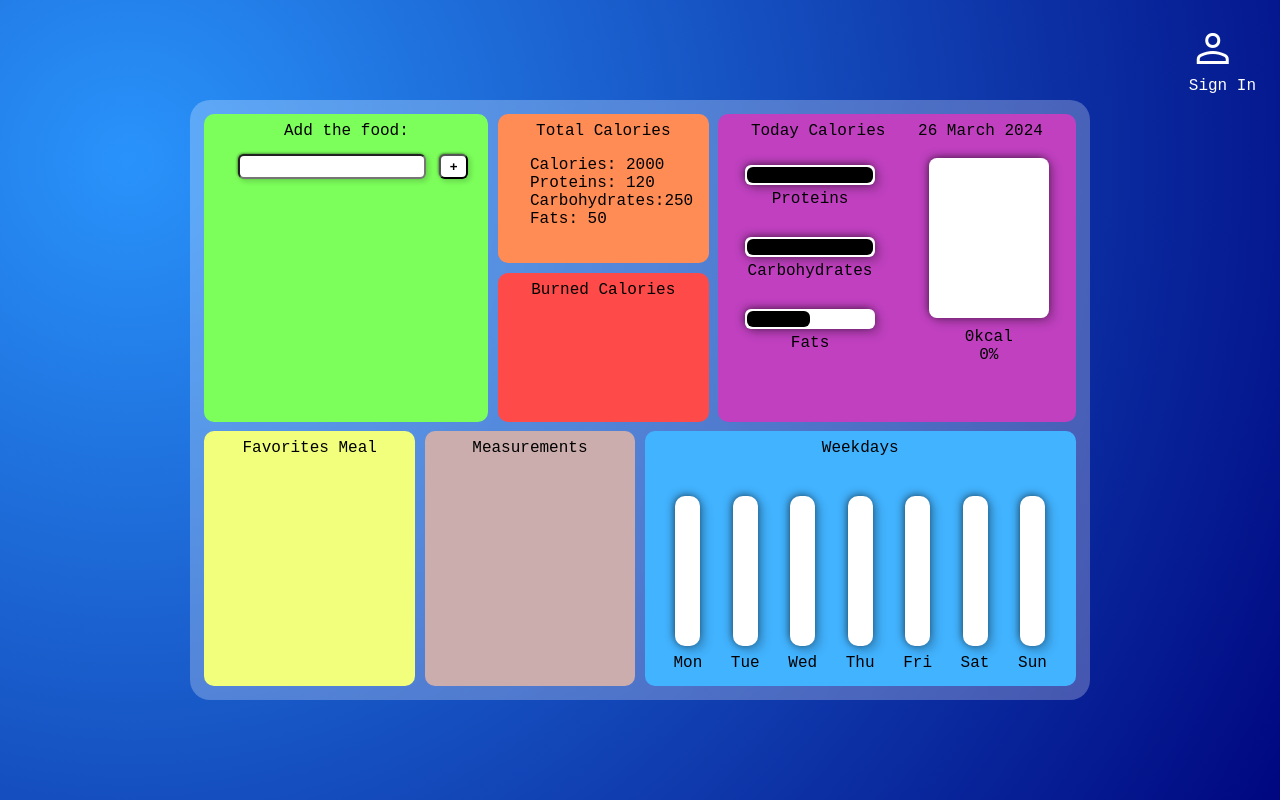
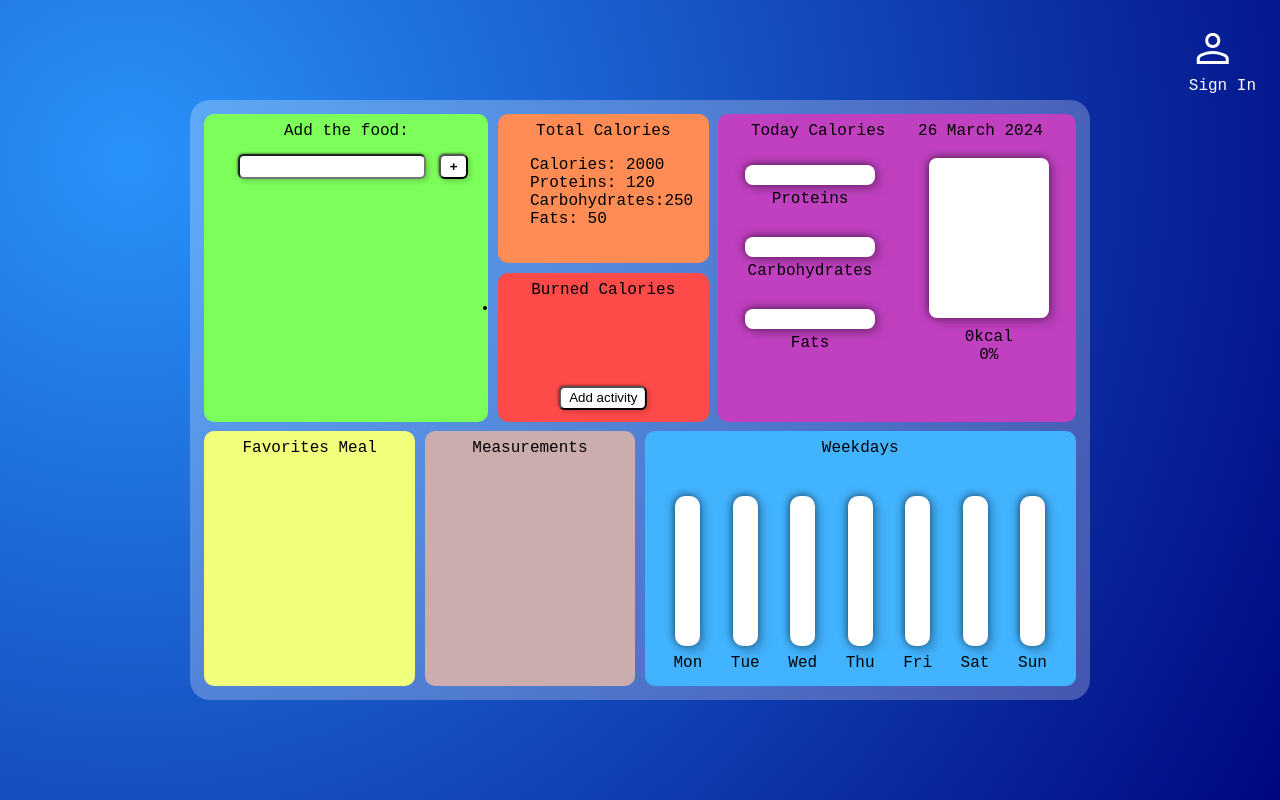
Before and after one commit to bartusrm7/fit-world, a React (Vite) app in the folder fit-world-frontend/: page / in a window 1280 px wide. Built offline with nearby package versions, Linux system fonts and the light colour scheme; a web font is replaced by a local one.

Commit message:
added marconutients progress to our paneles in main container

```diff
--- a/fit-world-frontend/src/MainContainer.jsx
+++ b/fit-world-frontend/src/MainContainer.jsx
@@ -15,14 +15,35 @@ function MainContainer() {
 		carbs: 250,
 		fats: 50,
 	});
+	const initialProteinsValue = 120;
+	const initialCarbsValue = 250;
+	const initialFatsValue = 50;
+	const percentCaloriesConsumed = Math.round((caloriesConsumed / caloriesNeeded) * 100);
+	function updateMarcoNutrients(addedCalories) {
+		const { proteins, carbs, fats } = macroNutrientsMax;
 
-	function updateMarcoNutrients(addedCalories) {
-		// const addedProteins =
-		// const addedCarbs =
-		// const addedFats =
+		const proteinsRatio = proteins / caloriesNeeded;
+		const carbsRatio = carbs / caloriesNeeded;
+		const fatsRatio = fats / caloriesNeeded;
+
+		const addedProteins = proteinsRatio * addedCalories;
+		const addedCarbs = carbsRatio * addedCalories;
+		const addedFats = fatsRatio * addedCalories;
+
+		setBasicMacroAmount(prevState => ({
+			...prevState,
+			proteins: prevState.proteins + addedProteins,
+			carbs: prevState.carbs + addedCarbs,
+			fats: prevState.fats + addedFats,
+		}));
+
+		setMacroNutrientsMax(prevState => ({
+			...prevState,
+			proteins: Math.round(prevState.proteins + addedProteins),
+			carbs: Math.round(prevState.carbs + addedCarbs),
+			fats: Math.round(prevState.fats + addedFats),
+		}));
 	}
-
-	const percentCaloriesConsumed = Math.round((caloriesConsumed / caloriesNeeded) * 100);
 	function calculateProgress() {
 		return (caloriesConsumed / caloriesNeeded) * 100;
 	}
@@ -43,6 +64,7 @@ function MainContainer() {
 			setFood([...food, data[0]]);
 			setFoodInput("");
 
+			updateMarcoNutrients(addedCalories);
 			setCaloriesConsumed(caloriesConsumed + addedCalories);
 		} catch (error) {
 			console.error("Error searching the food:", error);
@@ -110,13 +132,13 @@ function MainContainer() {
 									Calories: <span>2000</span>
 								</p>
 								<p>
-									Proteins: <span>{macroNutrientsMax.proteins}</span>
+									Proteins: <span>{initialProteinsValue}</span>
 								</p>
 								<p>
-									Carbohydrates:<span>{macroNutrientsMax.carbs}</span>
+									Carbohydrates:<span>{initialCarbsValue}</span>
 								</p>
 								<p>
-									Fats: <span>{macroNutrientsMax.fats}</span>
+									Fats: <span>{initialFatsValue}</span>
 								</p>
 							</div>
 						</div>
@@ -132,7 +154,8 @@ function MainContainer() {
 									<p className='progress-macronutrients'>
 										<span
 											className='proteins-component food-component'
-											style={{ width: `${macroNutrientsMax.proteins}%` }}></span>
+											style={{ width: `${basicMacroAmount.proteins}%` }}
+											onChange={() => updateMarcoNutrients(setMacroNutrientsMax())}></span>
 									</p>
 									Proteins
 								</div>
@@ -140,7 +163,7 @@ function MainContainer() {
 									<p className='progress-macronutrients'>
 										<span
 											className='carbs-component food-component'
-											style={{ width: `${macroNutrientsMax.carbs}%` }}></span>
+											style={{ width: `${basicMacroAmount.carbs}%` }}></span>
 									</p>
 									Carbohydrates
 								</div>
@@ -148,7 +171,7 @@ function MainContainer() {
 									<p className='progress-macronutrients'>
 										<span
 											className='fats-component food-component'
-											style={{ width: `${macroNutrientsMax.fats}%` }}></span>
+											style={{ width: `${basicMacroAmount.fats}%` }}></span>
 									</p>
 									Fats
 								</div>
@@ -164,6 +187,12 @@ function MainContainer() {
 					</div>
 					<div className='main-grid-items item4'>
 						<span className='label-of-main-window-parts'>Burned Calories</span>
+						<div className='burned-calories-container'>
+							<ul>
+								<li></li>
+							</ul>
+							<button className='burned-calories-btn'>Add activity</button>
+						</div>
 					</div>
 					<div className='main-grid-items item5'>
 						<span className='label-of-main-window-parts'>Favorites Meal</span>
--- a/fit-world-frontend/src/index.css
+++ b/fit-world-frontend/src/index.css
@@ -223,23 +223,34 @@ button {
 .progress-macronutrients {
 	display: flex;
 	margin: 5px 0;
-	padding: 2px;
+	padding: 4px;
 	width: 130px;
 	height: 20px;
 	background-color: white;
 	box-shadow: 5px 5px 10px 1px rgba(0, 0, 0, 0.15), -1px -1px 10px -1px rgba(0, 0, 0, 0.7);
-	border-radius: 6px;
+	border-radius: 8px;
 	overflow: hidden;
 }
 .food-component {
 	height: 100%;
 	background-color: black;
-	border-radius: 6px;
+	border-radius: 5px;
 }
 .item4 {
+	position: relative;
 	grid-row: 4/7;
 	grid-column: 5/8;
 	background-color: #ff4a4a;
+}
+.burned-calories-container {
+}
+.burned-calories-btn {
+	position: absolute;
+	bottom: 5px;
+	left: 50%;
+	padding: 0.2em 0.6em;
+	transform: translateX(-50%);
+	cursor: pointer;
 }
 .item5 {
 	grid-row: 7/12;
```
